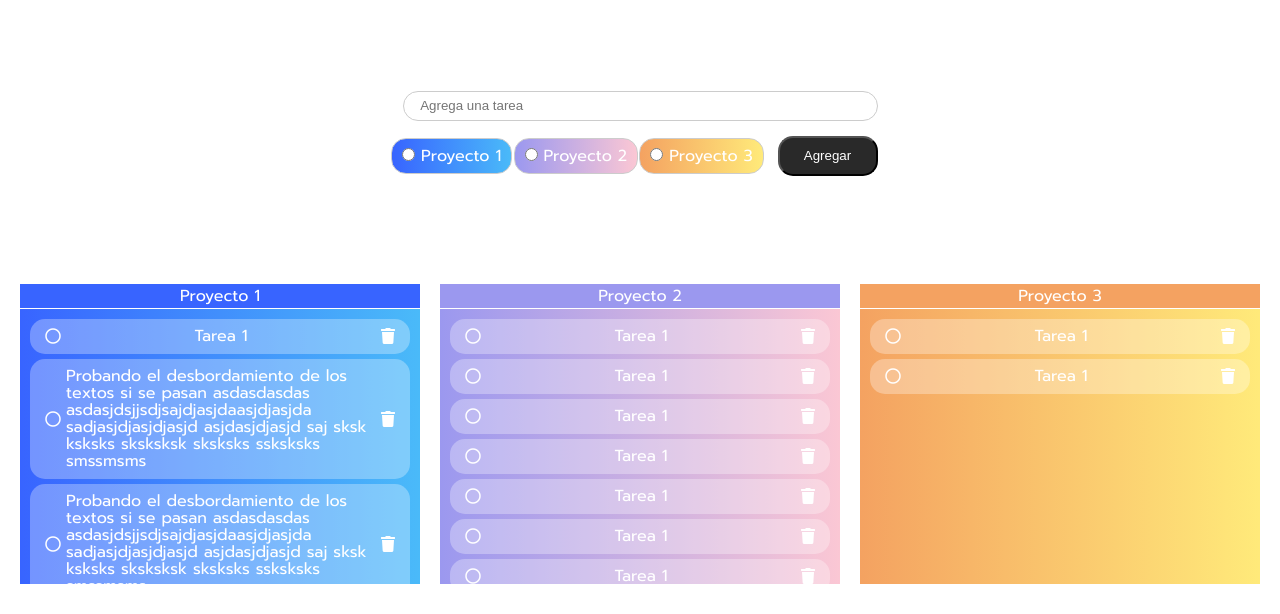
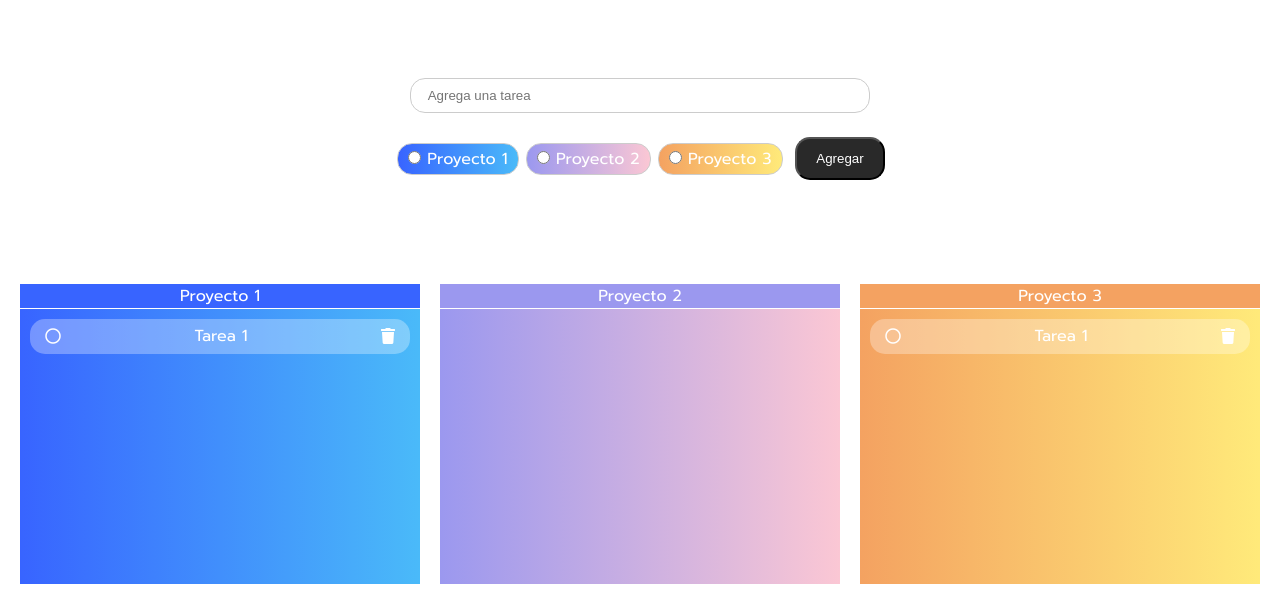
Before and after one commit to OscarCodev/To-Do, a plain HTML site: page index.html in a window 1280 px wide. Shown: the part 186-800 px from the top of the page. Drawn offline with Linux system fonts and the light colour scheme.

Commit message:
Quitar el grid de la seccion envio y utilizar flexbox

```diff
--- a/index.html
+++ b/index.html
@@ -53,21 +53,6 @@
             <p class="text">Tarea 1</p>
             <i class="fas fa-trash de btn-d" data="eliminado" ></i>
           </li>
-          <li id="elemento">
-            <i class="far fa-circle" data="realizado"></i>
-            <p class="text">Probando el desbordamiento de los textos si se pasan asdasdasdas asdasjdsjjsdjsajdjasjdaasjdjasjda sadjasjdjasjdjasjd asjdasjdjasjd saj sksk ksksks sksksksk sksksks ssksksks smssmsms</p>
-            <i class="fas fa-trash de btn-d" data="eliminado" ></i>
-          </li>
-          <li id="elemento">
-            <i class="far fa-circle" data="realizado"></i>
-            <p class="text">Probando el desbordamiento de los textos si se pasan asdasdasdas asdasjdsjjsdjsajdjasjdaasjdjasjda sadjasjdjasjdjasjd asjdasjdjasjd saj sksk ksksks sksksksk sksksks ssksksks smssmsms</p>
-            <i class="fas fa-trash de btn-d" data="eliminado" ></i>
-          </li>
-          <li id="elemento">
-            <i class="far fa-circle" data="realizado"></i>
-            <p class="text">Lorem ipsum dolor sit amet consectetur adipisicing elit. Et quod aut nobis. Aspernatur eius sint distinctio inventore repudiandae? Mollitia dicta dolores saepe molestias, recusandae quaerat ab fugit animi doloremque delectus!</p>
-            <i class="fas fa-trash de btn-d" data="eliminado" ></i>
-          </li>
 
         </ul>
       </div>
@@ -75,76 +60,7 @@
       <div class="proyecto2">
         <header>Proyecto 2</header>
         <ul>
-          <li id="elemento">
-            <i class="far fa-circle" data="realizado"></i>
-            <p class="text">Tarea 1</p>
-            <i class="fas fa-trash de btn-d" data="eliminado" ></i>
-          </li>
-          <li id="elemento">
-            <i class="far fa-circle" data="realizado"></i>
-            <p class="text">Tarea 1</p>
-            <i class="fas fa-trash de btn-d" data="eliminado" ></i>
-          </li>
-          <li id="elemento">
-            <i class="far fa-circle" data="realizado"></i>
-            <p class="text">Tarea 1</p>
-            <i class="fas fa-trash de btn-d" data="eliminado" ></i>
-          </li>
-          <li id="elemento">
-            <i class="far fa-circle" data="realizado"></i>
-            <p class="text">Tarea 1</p>
-            <i class="fas fa-trash de btn-d" data="eliminado" ></i>
-          </li>
-          <li id="elemento">
-            <i class="far fa-circle" data="realizado"></i>
-            <p class="text">Tarea 1</p>
-            <i class="fas fa-trash de btn-d" data="eliminado" ></i>
-          </li>
-          <li id="elemento">
-            <i class="far fa-circle" data="realizado"></i>
-            <p class="text">Tarea 1</p>
-            <i class="fas fa-trash de btn-d" data="eliminado" ></i>
-          </li>
-          <li id="elemento">
-            <i class="far fa-circle" data="realizado"></i>
-            <p class="text">Tarea 1</p>
-            <i class="fas fa-trash de btn-d" data="eliminado" ></i>
-          </li>
-          <li id="elemento">
-            <i class="far fa-circle" data="realizado"></i>
-            <p class="text">Tarea 1</p>
-            <i class="fas fa-trash de btn-d" data="eliminado" ></i>
-          </li>
-          <li id="elemento">
-            <i class="far fa-circle" data="realizado"></i>
-            <p class="text">Tarea 1</p>
-            <i class="fas fa-trash de btn-d" data="eliminado" ></i>
-          </li>
-          <li id="elemento">
-            <i class="far fa-circle" data="realizado"></i>
-            <p class="text">Tarea 1</p>
-            <i class="fas fa-trash de btn-d" data="eliminado" ></i>
-          </li>
-          <li id="elemento">
-            <i class="far fa-circle" data="realizado"></i>
-            <p class="text">Tarea 1</p>
-            <i class="fas fa-trash de btn-d" data="eliminado" ></i>
-          </li>
-          <li id="elemento">
-            <i class="far fa-circle" data="realizado"></i>
-            <p class="text">Tarea 1</p>
-            <i class="fas fa-trash de btn-d" data="eliminado" ></i>
-          </li>
-          <li id="elemento">
-            <i class="far fa-circle" data="realizado"></i>
-            <p class="text">Tarea 1</p>
-            <i class="fas fa-trash de btn-d" data="eliminado" ></i>
-          </li>
-          <li id="elemento">
-            <i class="far fa-circle" data="realizado"></i>
-            <p class="text">Tarea 1</p>
-            <i class="fas fa-trash de btn-d" data="eliminado" ></i>
-          </li>
+
         </ul>
       </div>
 
@@ -156,11 +72,6 @@
             <p class="text">Tarea 1</p>
             <i class="fas fa-trash de btn-d" data="eliminado" ></i>
           </li>
-          <li id="elemento">
-            <i class="far fa-circle" data="realizado"></i>
-            <p class="text">Tarea 1</p>
-            <i class="fas fa-trash de btn-d" data="eliminado" ></i>
-          </li>
         </ul>
       </div>
     </div>
--- a/styled.css
+++ b/styled.css
@@ -64,23 +64,21 @@ body{
 .seccionEnvio{
     width: 500px;
     margin: 20px auto;
-    display: grid;
-    grid-template:
-        "input input input input" 50px
-        "form  form  form  button" 50px/
-        1fr    1fr   1fr   1fr;
+    display: flex;
+    flex-wrap: wrap;
 }
 
-.seccionEnvio .contenedorInput{
-    grid-area: input;
+.seccionEnvio .contenedorInput{ /*caja*/
+    flex-basis: 100%;
     display: flex;
     justify-content: center;
     align-items: center;
+    margin: 15px 20px;
 }
 
 .seccionEnvio input[type="text"]{
-    width: 95%;
-    height: 30px;
+    width: 100%;
+    height: 35px;
     border-radius: 15px;
     border: 1px solid rgb(204, 204, 204);
     text-indent: 10px;
@@ -90,20 +88,21 @@ input[type="text"]:focus {
     outline: 2px solid rgb(238, 238, 238);
 }
 
-.seccionEnvio form{
-    grid-area: form;
+.seccionEnvio form{ /*caja*/
+    flex-basis: 80%;
     display: flex;
     justify-content: space-evenly;
     align-items: center;
+    margin: 15px 0;
 }
 
 .seccionEnvio form label{
     border: 1px solid rgb(204, 204, 204);
-    padding: 5px 10px;
+    width: auto;
+    padding: 3px 10px;
     border-radius: 15px;
     color: var(--white);
     text-align: center;
-
 }
 
 .seccionEnvio form .opcion1{
@@ -118,16 +117,16 @@ input[type="text"]:focus {
     background: linear-gradient(to right, var(--orange), var(--orange-light));
 }
 
-.seccionEnvio .contenedorBoton{
-    grid-area: button;
+.seccionEnvio .contenedorBoton{ /*caja*/
+    flex-basis: 20%;
     display: flex;
     justify-content: center;
     align-items: center;
 }
 
 .seccionEnvio button{
-    width: 80%;
-    height: 80%;
+    width: 90%;
+    height: 70%;
     background: var(--dark);
     color: var(--white);
     border-radius: 15px;
@@ -245,6 +244,19 @@ input[type="text"]:focus {
     .proyecto1, .proyecto2, .proyecto3{
         width: 90%;
     }
+
+    .seccionEnvio form{
+        flex-basis: 100%;
+    }
+
+    .seccionEnvio .contenedorBoton{ /*caja*/
+        flex-basis: 100%;
+        height: 50px;
+        display: flex;
+        justify-content: center;
+        align-items: center;
+    }
+
 }
 
 /*Personalizando el Scrool*/
```
